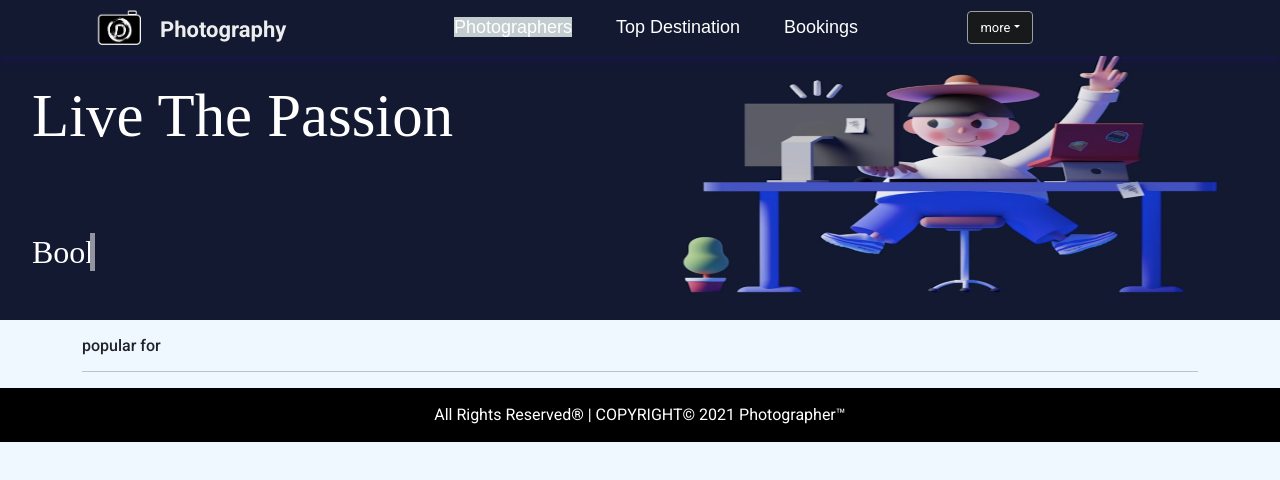
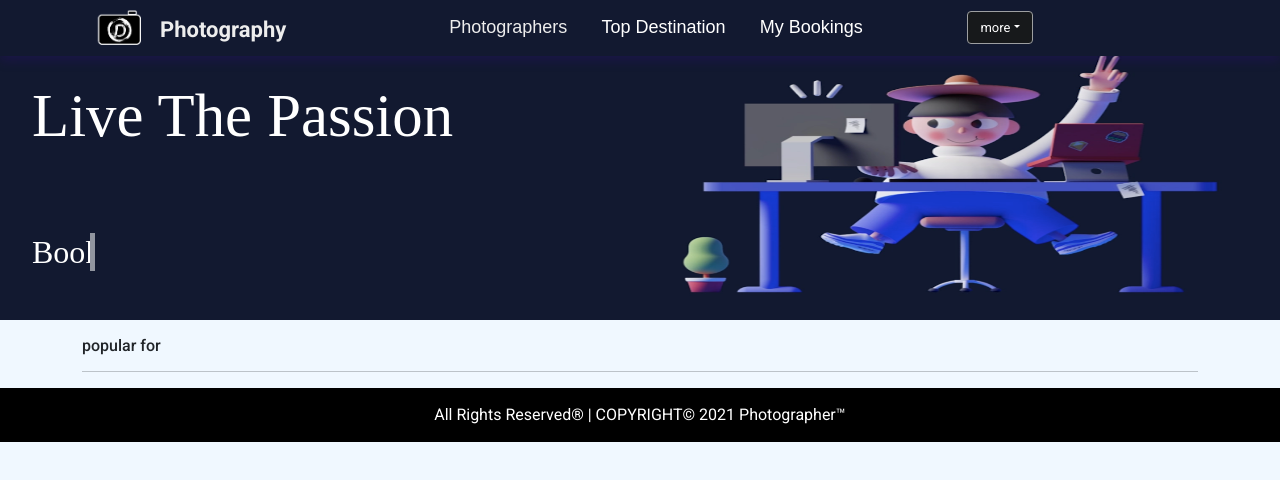
Before and after one commit to Naman-12911/Book-a-photographer, a React (Create React App) app in the folder frontend_photographer/: page /blog/1 in a window 1280 px wide. In both pictures the pointer is over the link "Photographers". Shown: the top 480 px of the page. Built offline with nearby package versions, Linux system fonts and the light colour scheme; no server answers.

Commit message:
white background on hover is fixed in the cutomer portal

```diff
--- a/frontend_photographer/src/components/portal_customer/Main.js
+++ b/frontend_photographer/src/components/portal_customer/Main.js
@@ -42,13 +42,11 @@ function Main() {
                 <Link to="/top-destination">Top Destination</Link>
               </li>
               <li>
-                <Link to="#">Bookings</Link>
+                <Link to="/portal_customer/MyBooking">My Bookings</Link>
               </li>
-              {/* <li>
-                <Link to="#">contact</Link>
-              </li> */}
             </ul>
           </div>
+
           <div className="button" id="button-disable">
             <DropdownButton title="more" id="more-dropdown">
               <Dropdown.Item eventKey="1" id="dropdown">
--- a/frontend_photographer/src/css/Main.css
+++ b/frontend_photographer/src/css/Main.css
@@ -117,6 +117,7 @@ li {
 .menu-link ul li:hover a {
   transform-origin: left;
   /* color: rgba(0, 0, 3, 1); */
+  color:#ededed;
   transition: width 0.5s;
   text-decoration: none;
   background-image: linear-gradient(90deg, #0ff);
--- a/frontend_photographer/src/css/index.css
+++ b/frontend_photographer/src/css/index.css
@@ -30,7 +30,8 @@ button {
 }
 
 nav ul li a:hover {
-  background-color: #c3ccce;
+  /* background-color: #c3ccce; */
+  background-color: rgb(18, 25, 48);
   transition: all ease 0.2s;
 }
 .intro {
--- a/frontend_photographer/src/shells/Appshell.js
+++ b/frontend_photographer/src/shells/Appshell.js
@@ -8,6 +8,7 @@ import Footer from "../components/portal1/Footer";
 import Profile from "../components/portal_customer/Profile";
 import LoginForm from "../components/portal1/LoginForm";
 import Logout from "../components/portal1/Logout";
+
 
 // portal 2
 function Appshell() {
@@ -28,9 +29,6 @@ function Appshell() {
         <Route exact path="/:id">
           <Single_photo />
         </Route>
-        {/* <Route exact path="/booking">
-          <Booking />
-        </Route> */}
          {/* enable the photographer_portal/Profile */}
         <Route exact path="/photographer_portal/Profile">
           <Profile />
```
Also changed, not shown: frontend_photographer/src/css/Profile.css (+0 -19 lines).
